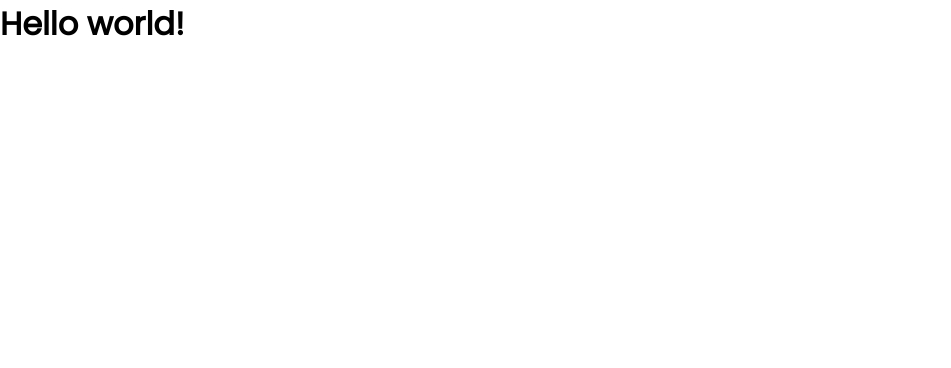
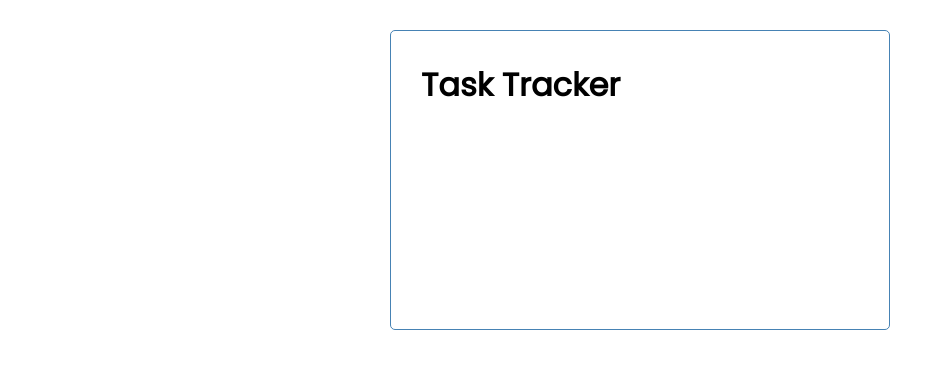
Before and after one commit to rafael-lua/task-tracker-crashcourse, a Vue app: page / in a window 1280 px wide. Shown: the top 368 px of the page, without its empty margins (0-951 px from the left). Built offline with nearby package versions, Linux system fonts and the light colour scheme.

Commit message:
Added header component

```diff
--- a/src/App.vue
+++ b/src/App.vue
@@ -1,12 +1,16 @@
 <template>
-  <h1>Hello world!</h1>
+  <div class="container">
+    <Header />
+  </div>
 </template>
 
 <script>
+import Header from "./components/Header"
+
 export default {
   name: 'App',
   components: {
-
+    Header
   }
 }
 </script>
--- /dev/null
+++ b/src/components/Header.vue
@@ -0,0 +1,20 @@
+<template>
+  <header>
+    <h1>Task Tracker</h1>
+  </header>
+</template>
+
+<script>
+export default {
+  name: "Header",
+}
+</script>
+
+<style scoped>
+header {
+  display: flex;
+  justify-content: space-between;
+  align-items: center;
+  margin-bottom: 20px;
+}
+</style>
```
